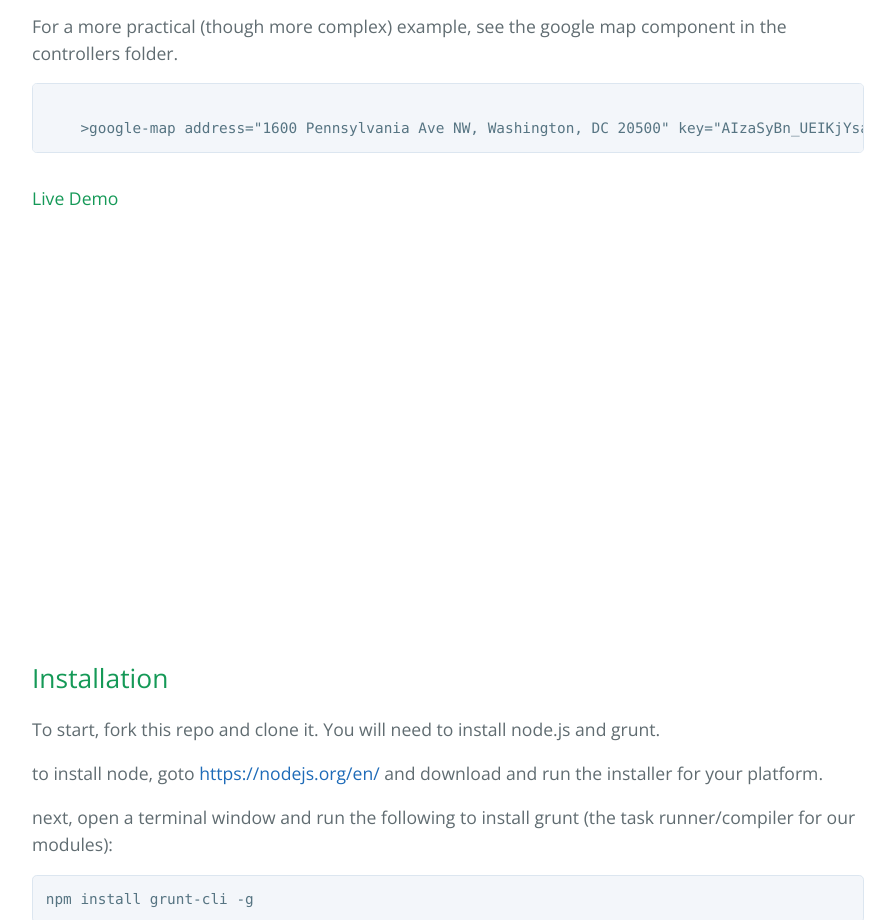
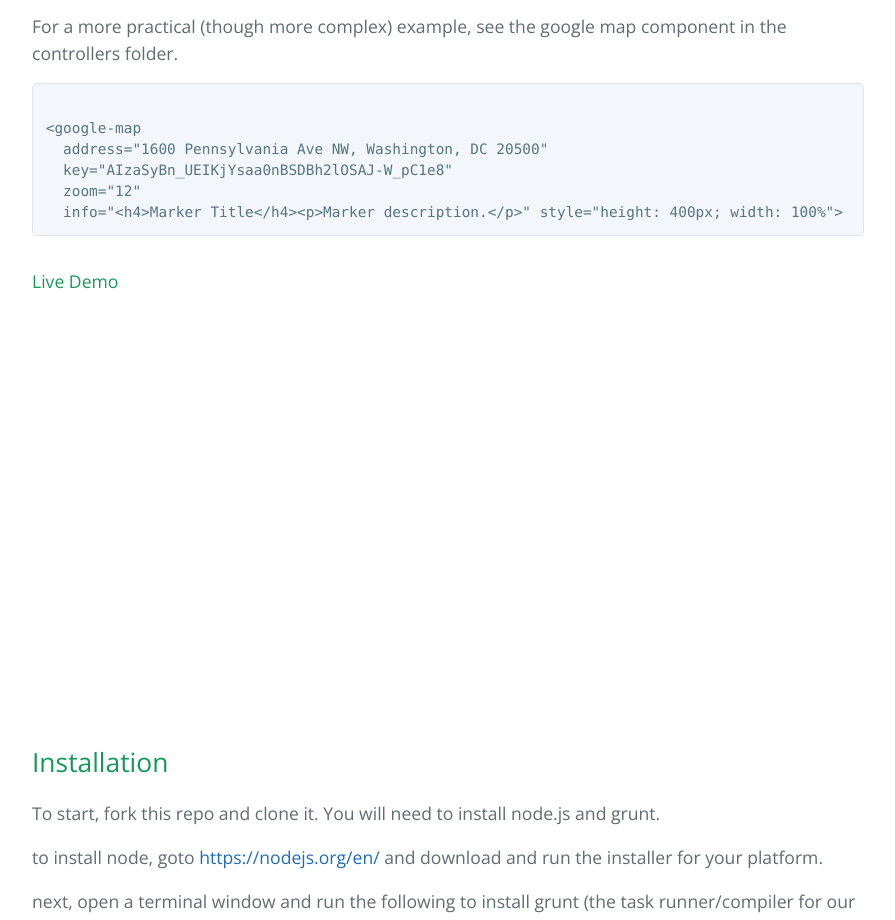
Before and after one commit to edamtoft/tagger, a website: page index.html in a window 1280 px wide. Shown: the part 1740-2660 px from the top of the page, without its empty margins (192-1087 px from the left). Drawn offline with nearby package versions, Linux system fonts and the light colour scheme.

Commit message:
Oops. Switched &gt; and &lt;

```diff
--- a/index.html
+++ b/index.html
@@ -87,7 +87,11 @@ automatically boot up. You should see the following:</p>
 controllers folder.</p>
 
 <pre><code>
-    &gt;google-map address="1600 Pennsylvania Ave NW, Washington, DC 20500" key="AIzaSyBn_UEIKjYsaa0nBSDBh2lOSAJ-W_pC1e8" zoom="12" info="&gt;h4&lt;Marker Title&gt;/h4&lt;&gt;p&lt;Marker description.&gt;/p&lt;" style="height: 400px; width: 100%"&lt;&gt;/google-map&lt;
+&lt;google-map
+  address=&quot;1600 Pennsylvania Ave NW, Washington, DC 20500&quot;
+  key=&quot;AIzaSyBn_UEIKjYsaa0nBSDBh2lOSAJ-W_pC1e8&quot;
+  zoom=&quot;12&quot;
+  info=&quot;&lt;h4&gt;Marker Title&lt;/h4&gt;&lt;p&gt;Marker description.&lt;/p&gt;&quot; style=&quot;height: 400px; width: 100%&quot;&gt;
 </code></pre>
 
 <h4>Live Demo</h4>
```
